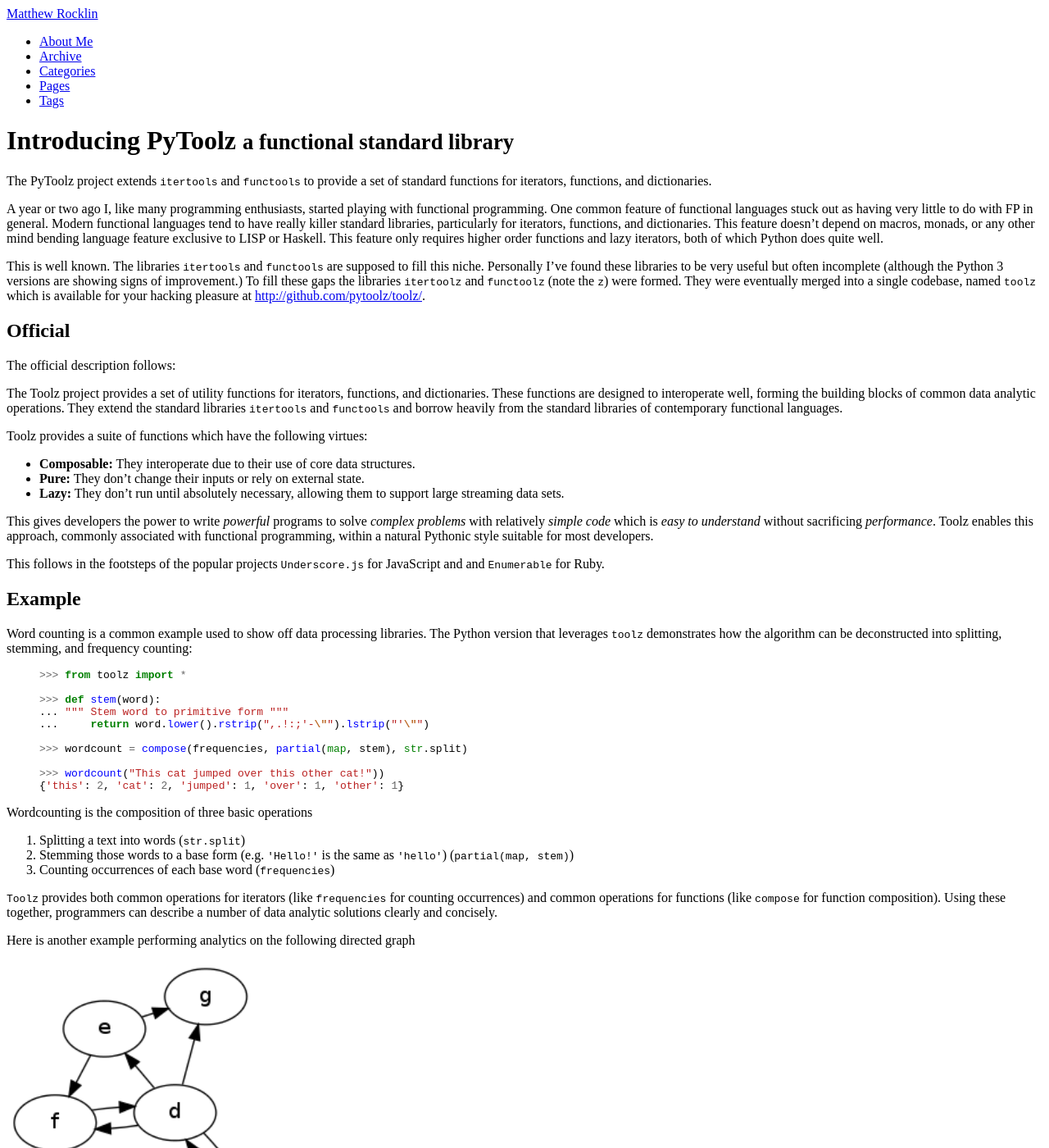
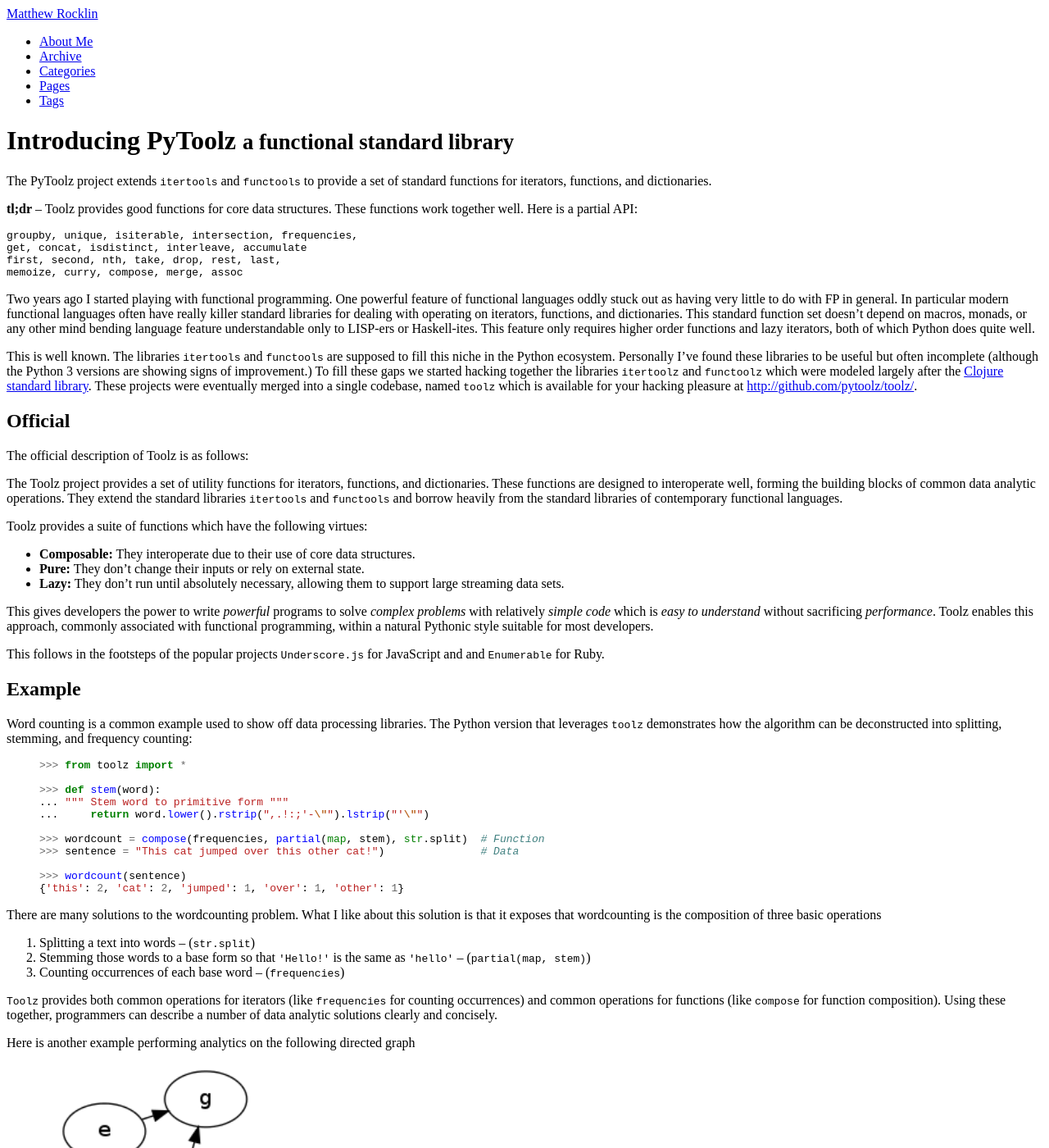
Before and after one commit to besyskymnbk/blog, a Jekyll site: the page built from _posts/work/2013-10-16-Introducing-PyToolz.md, in a window 1280 px wide and 1400 px high. Shown: the whole window at 82% size. Built offline with Jekyll 4.4.1, drawn with Linux system fonts in a browser that asks for light colours; comment, search, counter and statistics services are not loaded.

Commit message:
second pass at pytoolz

```diff
--- a/_posts/work/2013-10-16-Introducing-PyToolz.md
+++ b/_posts/work/2013-10-16-Introducing-PyToolz.md
@@ -10,33 +10,43 @@ tags : [Python, SciPy]
 The PyToolz project extends `itertools` and `functools` to provide a set of
 standard functions for iterators, functions, and dictionaries.
 
-A year or two ago I, like many programming enthusiasts, started playing with
-functional programming.  One common feature of functional languages stuck out
-as having very little to do with FP in general.  Modern functional languages
-tend to have really killer standard libraries, particularly for iterators,
-functions, and dictionaries.  This feature doesn't depend on macros, monads, or
-any other mind bending language feature exclusive to LISP or Haskell.  This
-feature only requires higher order functions and lazy iterators, both of which
-Python does quite well.
+**tl;dr** -- Toolz provides good functions for core data structures.  These functions work together well.  Here is a partial API:
 
-This is well known.  The libraries `itertools` and `functools` are supposed to fill
-this niche.  Personally I've found these libraries to be very useful but often
-incomplete (although the Python 3 versions are showing signs of improvement.)
-To fill these gaps the libraries `itertoolz` and `functoolz` (note the `z`)
-were formed.  They were eventually merged into a single codebase, named
-`toolz` which is available for your hacking pleasure at
+    groupby, unique, isiterable, intersection, frequencies,
+    get, concat, isdistinct, interleave, accumulate
+    first, second, nth, take, drop, rest, last,
+    memoize, curry, compose, merge, assoc
+
+Two years ago I started playing with functional programming.  One powerful
+feature of functional languages oddly stuck out as having very little to do
+with FP in general.  In particular modern functional languages often have
+really killer standard libraries for dealing with operating on iterators,
+functions, and dictionaries.  This standard function set doesn't depend on
+macros, monads, or any other mind bending language feature understandable only
+to LISP-ers or Haskell-ites.  This feature only requires higher order
+functions and lazy iterators, both of which Python does quite well.
+
+This is well known.  The libraries `itertools` and `functools` are supposed to
+fill this niche in the Python ecosystem.  Personally I've found these libraries
+to be useful but often incomplete (although the Python 3 versions are
+showing signs of improvement.)  To fill these gaps we started hacking together
+the libraries `itertoolz` and `functoolz` which were modeled largely after the
+[Clojure standard library](http://clojure.org/cheatsheet).  These projects were
+eventually merged into a single codebase, named `toolz` which is available for
+your hacking pleasure at
 [http://github.com/pytoolz/toolz/](http://github.com/pytoolz/toolz/).
+
 
 Official
 --------
 
-The official description follows:
+The official description of Toolz is as follows:
 
 The Toolz project provides a set of utility functions for iterators, functions,
 and dictionaries.  These functions are designed to interoperate well, forming
 the building blocks of common data analytic operations.  They extend the
 standard libraries `itertools` and `functools` and borrow heavily from the
-standard     libraries of contemporary functional languages.
+standard libraries of contemporary functional languages.
 
 Toolz provides a suite of functions which have the following virtues:
 
@@ -69,17 +79,20 @@ deconstructed into splitting, stemming, and frequency counting:
 ... """ Stem word to primitive form """
 ...     return word.lower().rstrip(",.!:;'-\"").lstrip("'\"")
 
->>> wordcount = compose(frequencies, partial(map, stem), str.split)
+>>> wordcount = compose(frequencies, partial(map, stem), str.split)  # Function
+>>> sentence = "This cat jumped over this other cat!")               # Data
 
->>> wordcount("This cat jumped over this other cat!"))
+>>> wordcount(sentence)
 {'this': 2, 'cat': 2, 'jumped': 1, 'over': 1, 'other': 1}
 {% endhighlight %}
 
-Wordcounting is the composition of three basic operations
+There are many solutions to the wordcounting problem.  What I like
+about this solution is that it exposes that wordcounting is the composition of
+three basic operations
 
-1.  Splitting a text into words  (`str.split`)
-2.  Stemming those words to a base form (e.g. `'Hello!'` is the same as `'hello'`)  (`partial(map, stem)`)
-3.  Counting occurrences of each base word (`frequencies`)
+1.  Splitting a text into words  --  (`str.split`)
+2.  Stemming those words to a base form so that `'Hello!'` is the same as `'hello'`  --  (`partial(map, stem)`)
+3.  Counting occurrences of each base word  -- (`frequencies`)
 
 `Toolz` provides both common operations for iterators (like `frequencies` for
 counting occurrences) and common operations for functions (like `compose` for
```
